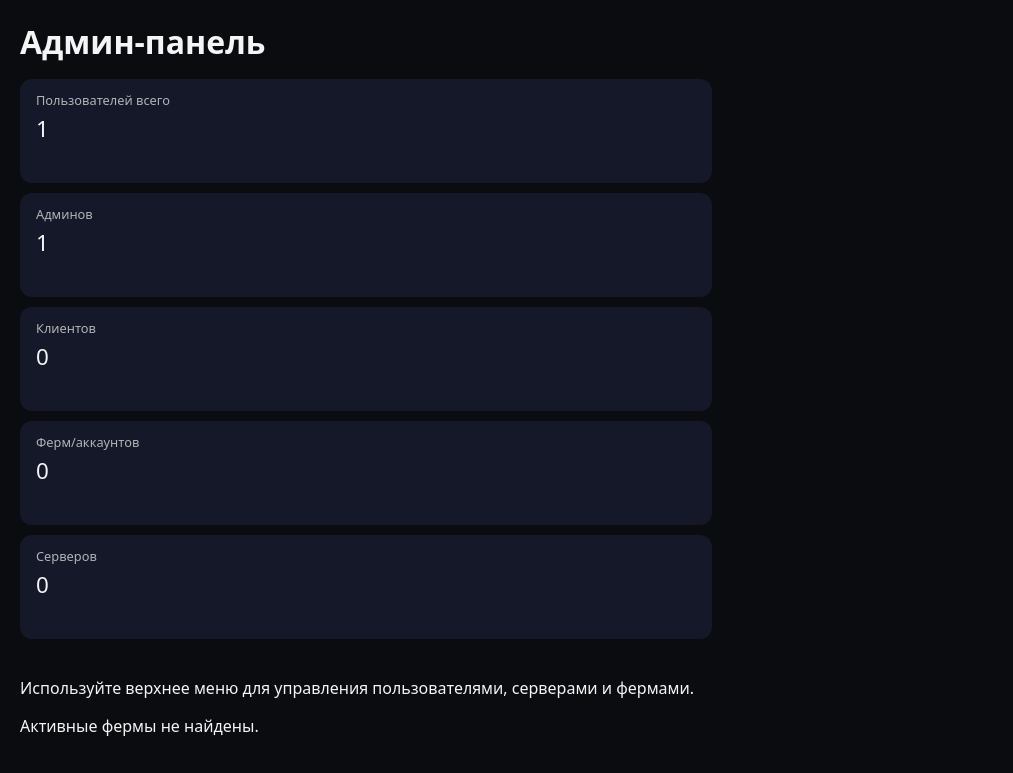
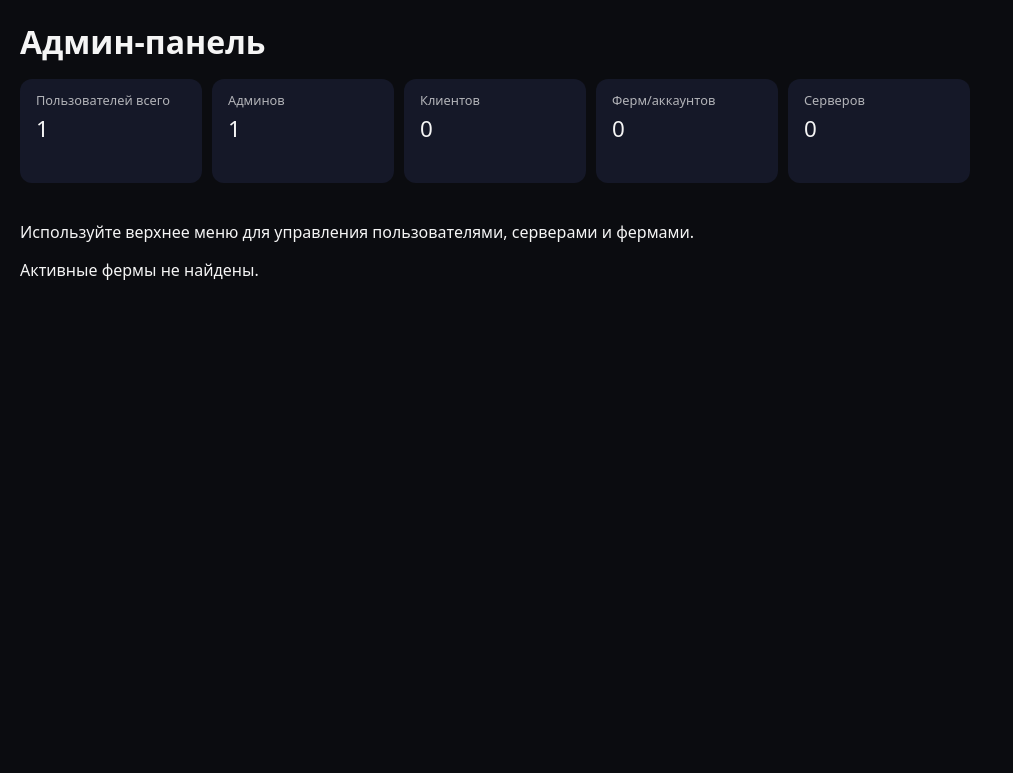
Before and after one commit to Et0ZheMax/UsersDash, a Flask app: page /admin/dashboard in a window 1280 px wide. Shown: the part 58-831 px from the top of the page, without its empty margins (0-1013 px from the left). After the commit the page ends 338 px from the top, so only its background shows below. Run offline with Flask 3, Linux system fonts and the light colour scheme; a user stored in the database is signed in; data comes from the database, SQL or seed files in the repository; data that the repository does not hold is empty.

Commit message:
Arrange KPI cards in a single row

```diff
--- a/UsersDash/static/css/main.css
+++ b/UsersDash/static/css/main.css
@@ -429,8 +429,10 @@ h1 {
 
 .kpi-row--stacked {
   display: grid;
-  grid-template-columns: 1fr;
+  grid-auto-flow: column;
+  grid-auto-columns: 1fr;
   gap: 10px;
+  align-items: stretch;
 }
 
 .kpi-card {
```
